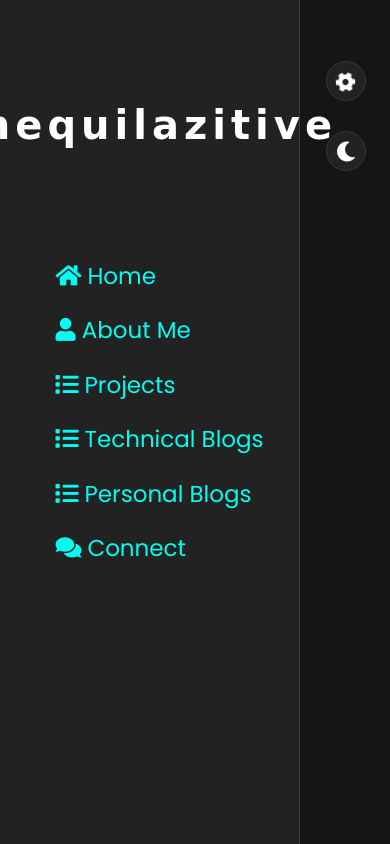
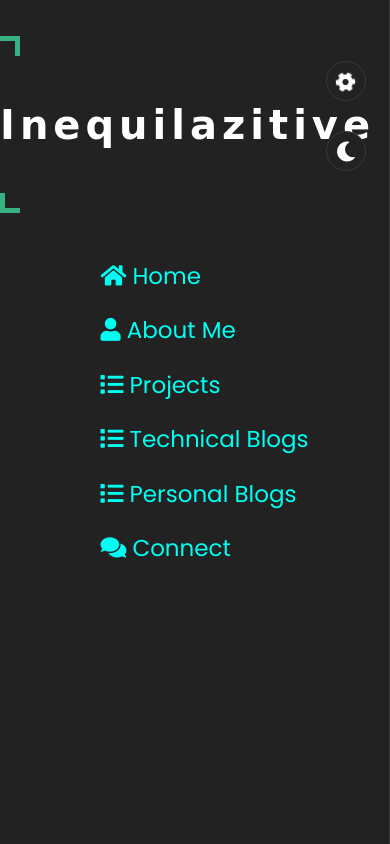
Before and after one commit to Inequilazitive/Inequilazitive.github.io, a website: page index.html in a window 390 px wide. Drawn offline with nearby package versions, Linux system fonts and the light colour scheme; a web font is replaced by a local one.

Commit message:
Small Screen test

```diff
--- a/css/style.css
+++ b/css/style.css
@@ -414,3 +414,42 @@ ul {
     bottom: -2.5%; /* Adjust the bottom offset */
     left: -2.5%; /* Adjust the left offset */
 }
+
+/* For small screens */
+@media screen and (max-width: 768px) {
+    .section {
+        padding: 0 15px; /* Adjust padding for smaller screens */
+    }
+
+    .aside {
+        width: 100%; /* Make aside full width on smaller screens */
+        padding: 15px; /* Adjust padding for smaller screens */
+    }
+
+    .nav-toggler {
+        left: 15px; /* Adjust left position for smaller screens */
+    }
+
+    .main-content {
+        padding-top: 80px; /* Adjust padding for smaller screens */
+    }
+
+    .home-img {
+        position: static; /* Reset position for smaller screens */
+        width: 100%; /* Make image full width on smaller screens */
+        text-align: center; /* Center image on smaller screens */
+        margin-top: 20px; /* Add margin for spacing */
+    }
+
+    .home-img::before,
+    .home-img::after {
+        display: none; /* Hide green clips on smaller screens */
+    }
+}
+
+/* For medium screens */
+@media screen and (min-width: 769px) and (max-width: 1024px) {
+    .aside {
+        padding: 30px; /* Adjust padding for medium screens */
+    }
+}
--- a/index.html
+++ b/index.html
@@ -4,7 +4,7 @@
     <meta charset="UTF-8">
     <meta http-equiv="X-UA-Compatible" content="IE=edge">
     <meta name="viewport" content="width=device-width, initial-scale=1.0">
-    <title>Your Website Title</title>
+    <title>Home</title>
     <link rel="stylesheet" href="css/style.css">
     <link rel="stylesheet" href="https://cdnjs.cloudflare.com/ajax/libs/font-awesome/5.15.4/css/all.min.css">
     <link rel="stylesheet" href="css/skins/color-1.css" class="alternate-style" title="color-1" disabled>
@@ -14,10 +14,10 @@
     <link rel="stylesheet" href="css/skins/color-5.css" class="alternate-style" title="color-5" disabled>
     <link rel="stylesheet" href="css/style-switcher.css">
     <!-- <link rel="stylesheet" href="css/rope-bulbs.css"> -->
+
+
 </head>
 <body>
-
-
 
     <div class="main-container">
       <div class="aside">
@@ -27,18 +27,7 @@
           <div class="nav-toggler">
               <span></span>
           </div>
-        <!-- Rope and bulbs moved inside the aside -->
-        <div class="rope-container">
-            <div class="bulbs">
-                <div class="bulb bulb1"></div>
-                <div class="bulb bulb2"></div>
-                <div class="bulb bulb3"></div>
-                <div class="bulb bulb4"></div>
-                <div class="bulb bulb5"></div>
-            </div>
-            <div class="rope"></div>
-        </div>
-      <ul class="nav hidden"> <!-- Initially hide the nav -->
+          <ul class="nav">
             <li><a href="#home" class="active"><i class="fa fa-home"></i> Home</a></li>
             <li><a href="#about"><i class="fa fa-user"></i> About Me</a></li>
             <li><a href="#projects"><i class="fa fa-list"></i> Projects</a></li>
@@ -48,14 +37,12 @@
         </ul>
     </div>
 
-
-
       </div>
 
-
+        <!-- Home content goes here -->
           <div class="main-content">
               <section class="section home" id="home">
-            <div class="container">
+                  <div class="container">width
                       <div class="row">
                         <div class="home-info padd-15">
                           <h2 class="hello">Greetings,</h2>
@@ -72,14 +59,6 @@
                           </div>
                       </div>
                   </div>
-        </section>
-
-
-
-
-
-        <!-- ===== Home Section End ===== -->
-        <!-- Home content goes here -->
               </section>
       <!-- ===== Home Section End ===== -->
 
```
Lines whose indentation alone changed are shown as unchanged.
